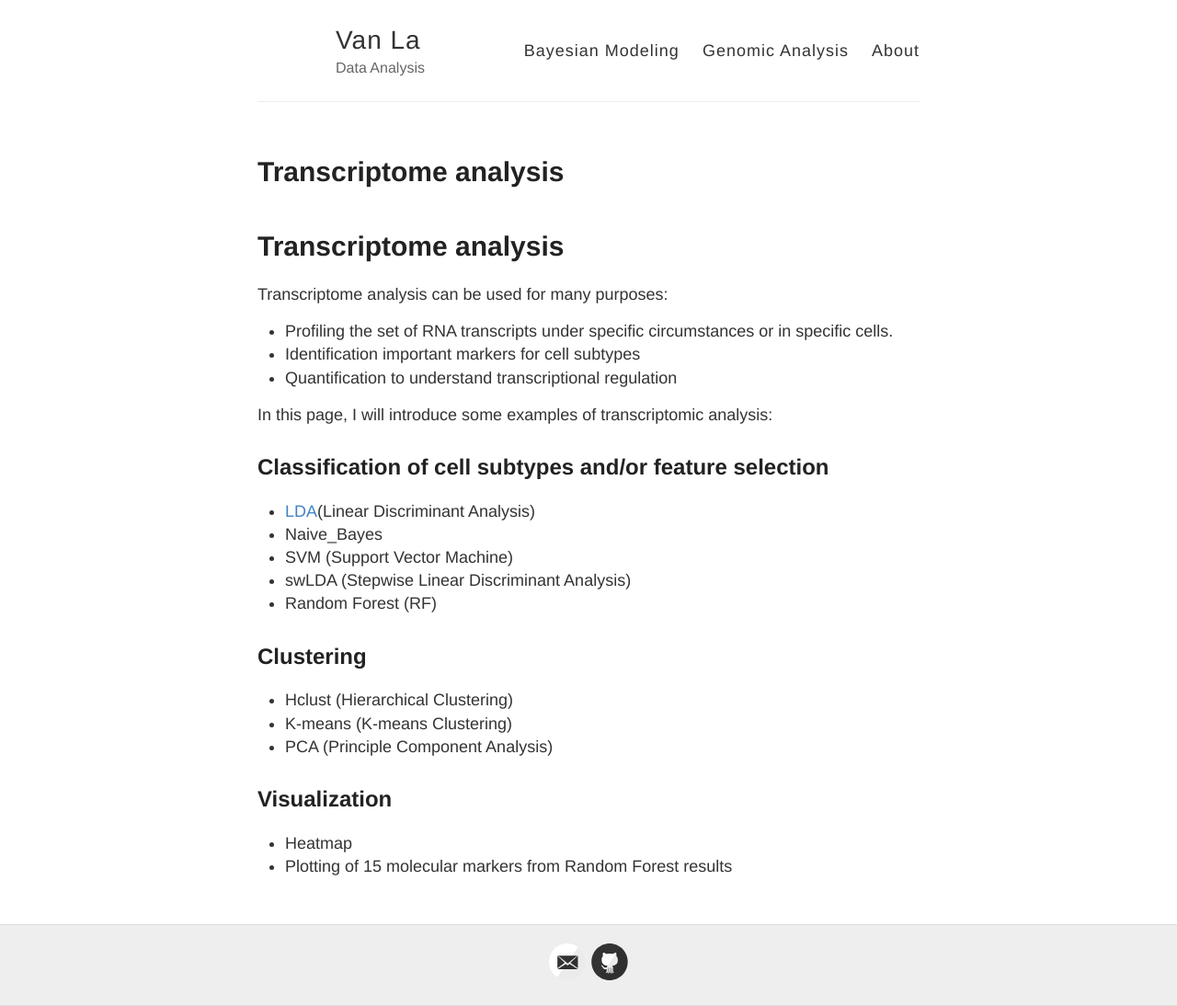
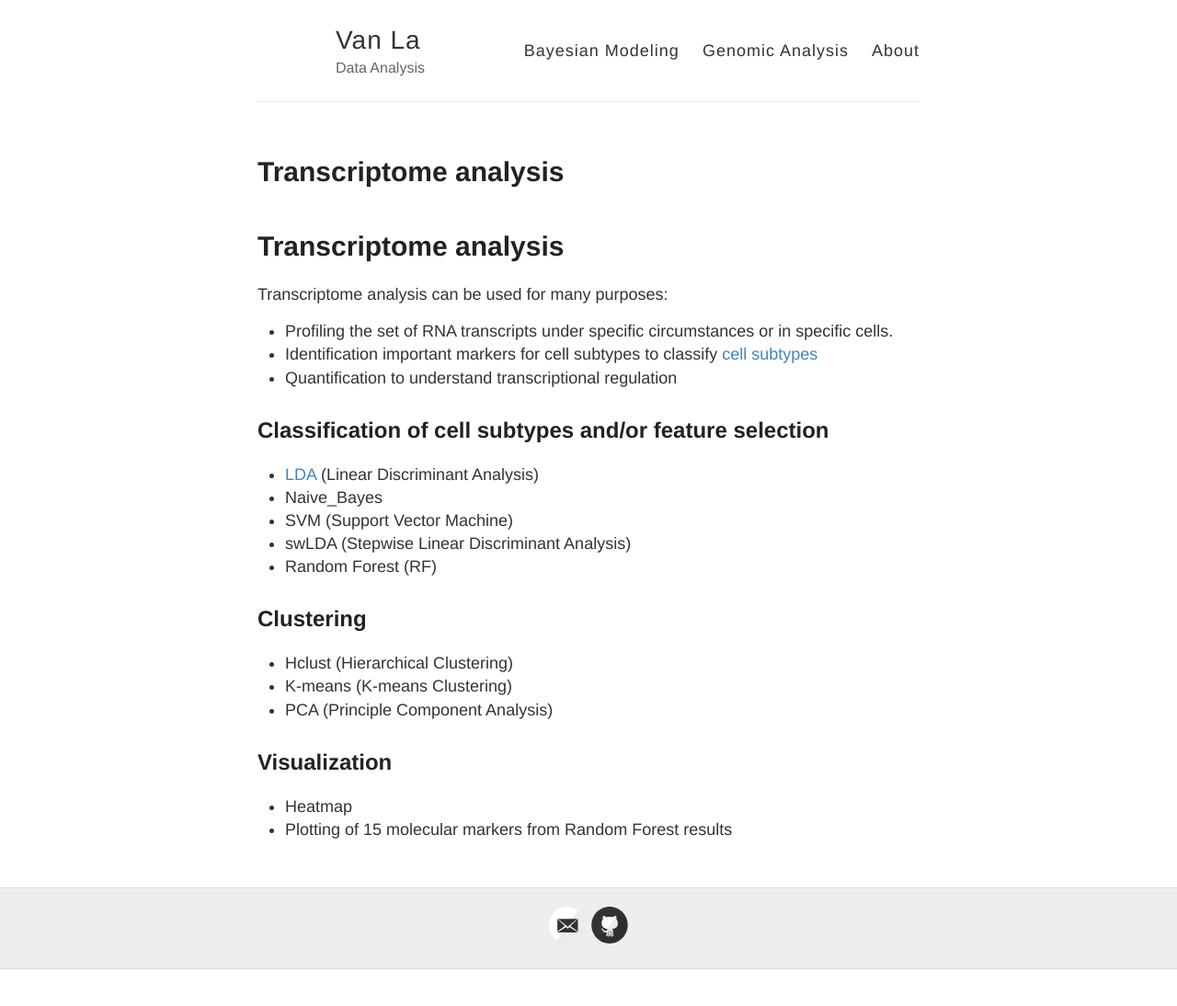
Before and after one commit to vanngocthuyla/Data_Analysis, a Jekyll site: the page built from pages/sequencing.md, in a window 1280 px wide. Shown: the whole page at 92% size. Built offline with Jekyll 4.4.1, drawn with Linux system fonts in a browser that asks for light colours; our own code applies the rules of GitHub Pages for plain Markdown files; after the commit the page ends 1054 px from its top, so only the background shows below that.

Commit message:
Update sequencing.md

```diff
--- a/pages/sequencing.md
+++ b/pages/sequencing.md
@@ -2,13 +2,11 @@
 
 Transcriptome analysis can be used for many purposes:
 - Profiling the set of RNA transcripts under specific circumstances or in specific cells.
-- Identification important markers for cell subtypes
+- Identification important markers for cell subtypes to classify [cell subtypes](#classification-of-cell-subtypes-and/or-feature-selection)
 - Quantification to understand transcriptional regulation
 
-In this page, I will introduce some examples of transcriptomic analysis:
-
 ## Classification of cell subtypes and/or feature selection
-- [LDA](https://vanngocthuyla.github.io/Data_Analysis/pages/LDA)(Linear Discriminant Analysis)
+- [LDA](https://vanngocthuyla.github.io/Data_Analysis/pages/LDA) (Linear Discriminant Analysis)
 - Naive_Bayes
 - SVM (Support Vector Machine)
 - swLDA (Stepwise Linear Discriminant Analysis)
```
